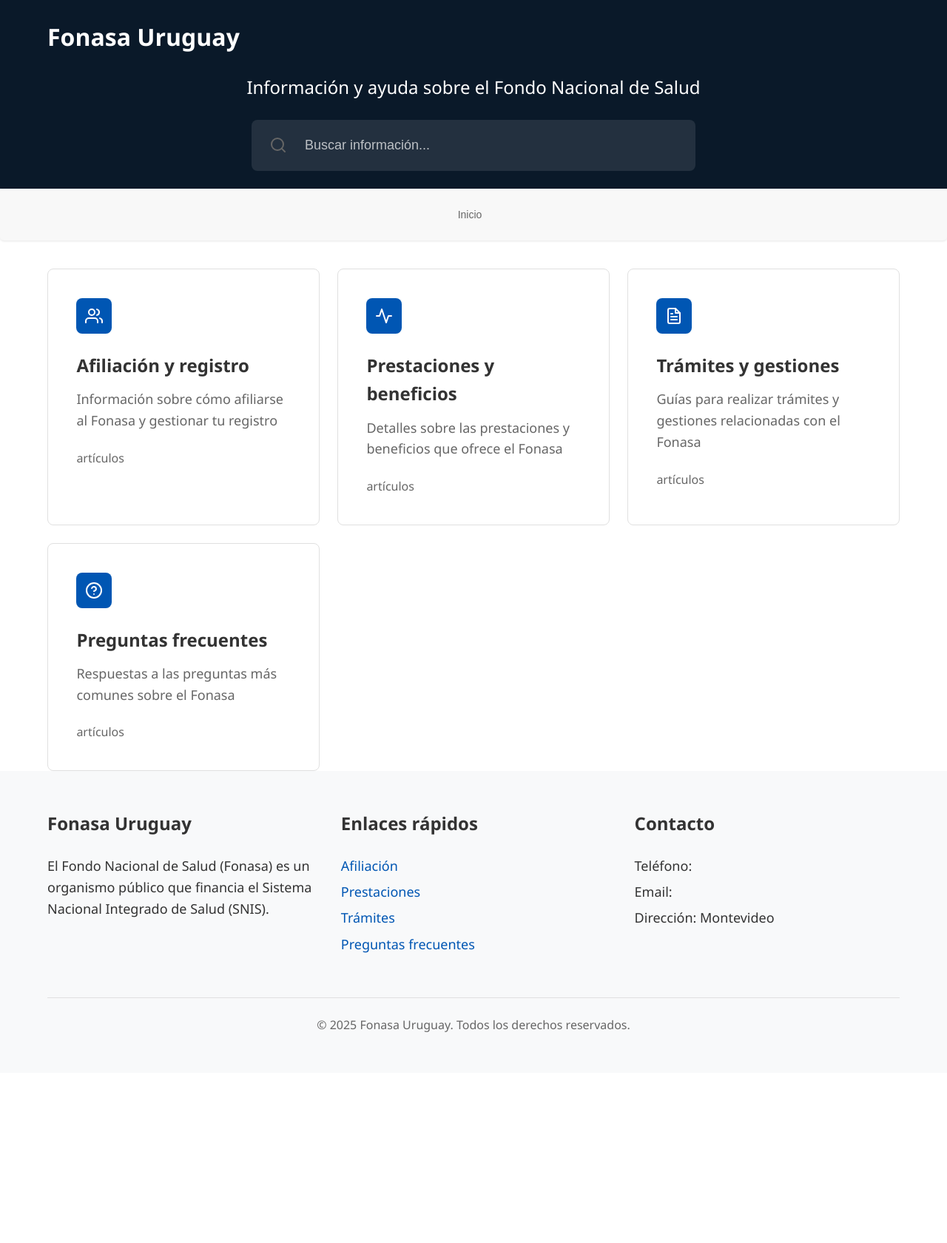
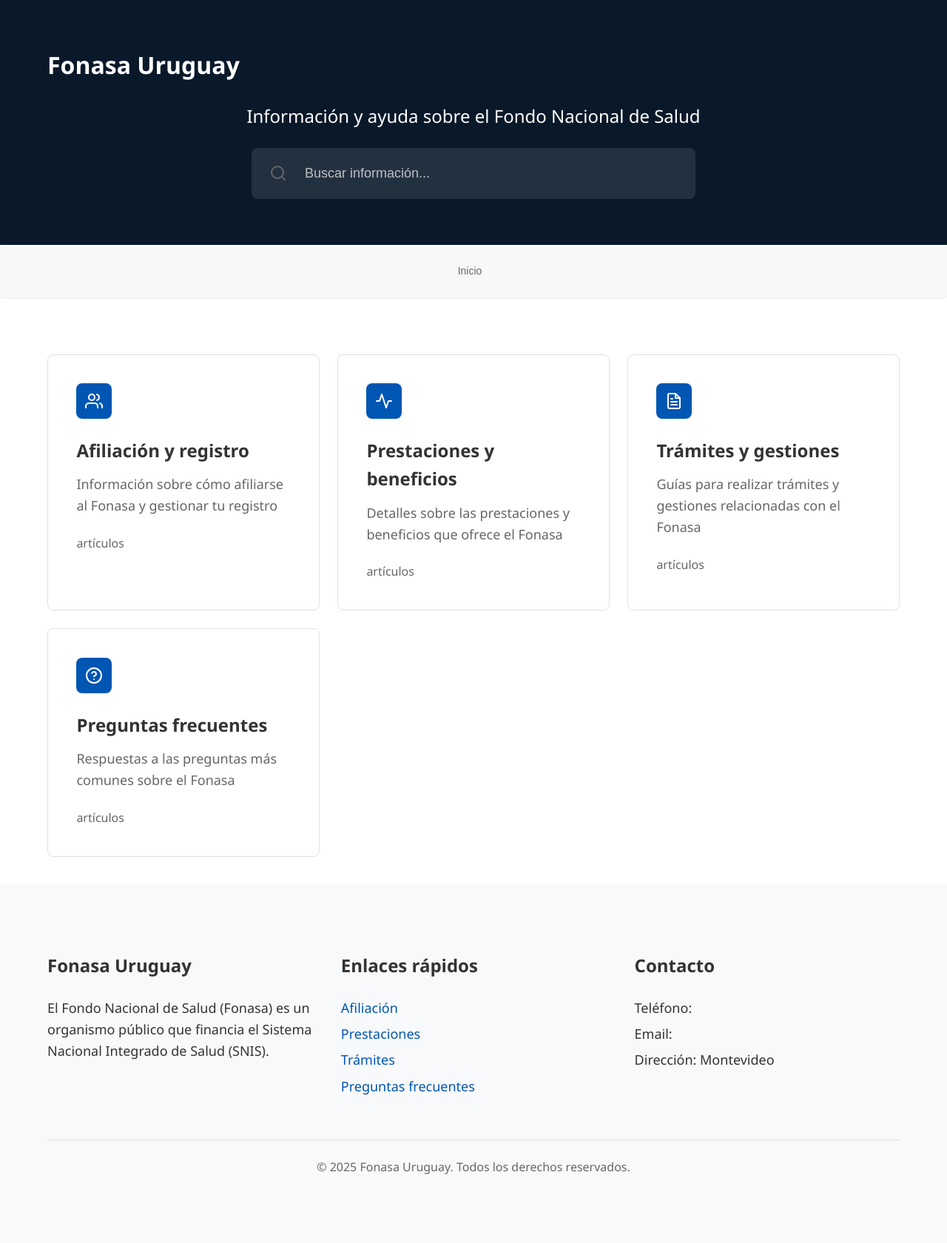
Before and after one commit to JoseAtel/fonasa.info, a Jekyll site: the page built from index.md, in a window 1280 px wide. Shown: the whole page at 74% size. Built offline with Jekyll 4.4.1, drawn with Linux system fonts in a browser that asks for light colours; before the commit the page ends 1450 px from its top, so only the background shows below that.

Commit message:
Actualizacion
Styles.css

```diff
--- a/assets/css/styles.css
+++ b/assets/css/styles.css
@@ -93,8 +93,8 @@
   .container {
     width: 100%;
     max-width: var(--container-max-width);
-    margin: 0 auto;
-    padding: 0 var(--space-md);
+    margin: auto;
+    padding: var(--space-lg) var(--space-md);
   }
 
   /* Header */
```
